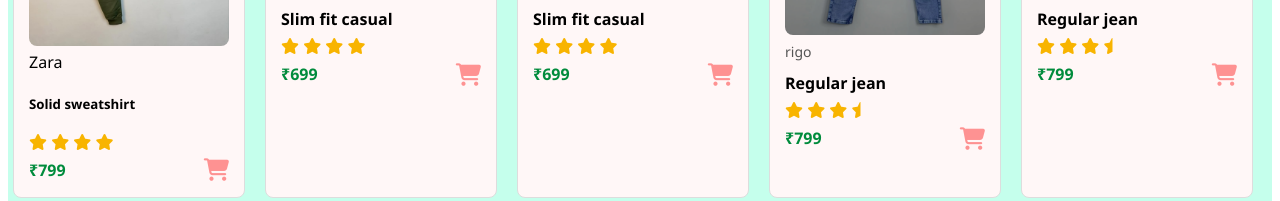
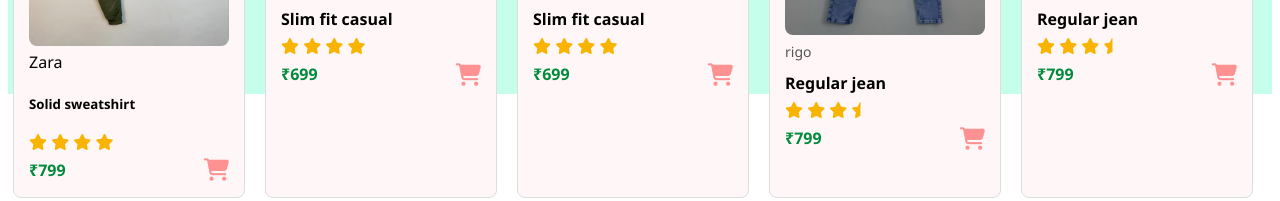
Before and after one commit to Yuvaraj-1112/Clothing-project, a plain HTML site: page shoppage.html in a window 1280 px wide. Shown: the part 1156-1357 px from the top of the page. Drawn offline with Linux system fonts and the light colour scheme.

Commit message:
Removed document

```diff
--- a/design/shop.css
+++ b/design/shop.css
@@ -140,7 +140,7 @@ body {
 #main-pro{
     background-color: rgb(197, 255, 236);
     margin-bottom: 10px;
-    height: 190vh;
+    height: 95vh;
 }
 h2 {
     text-align: center;
```
